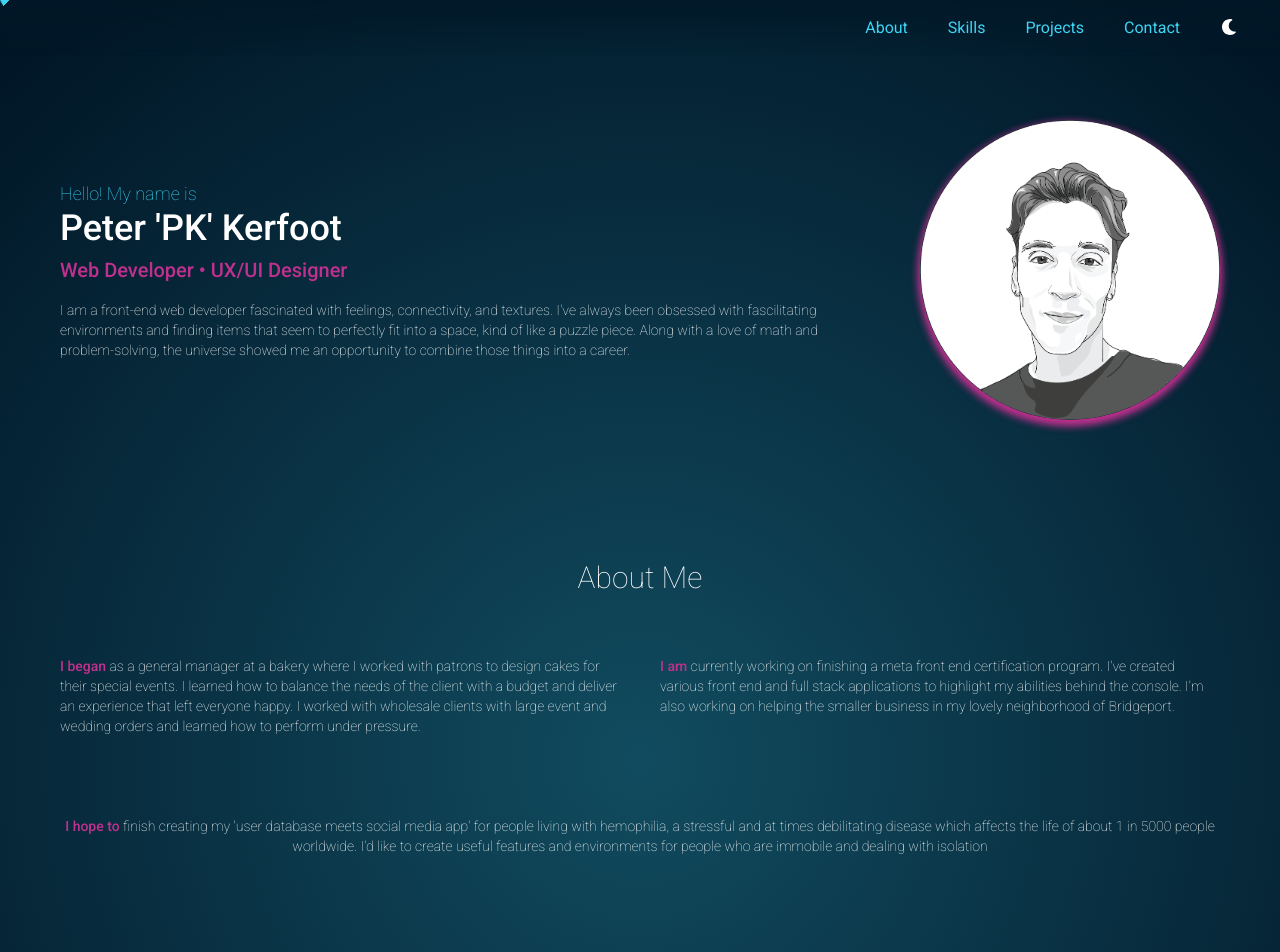
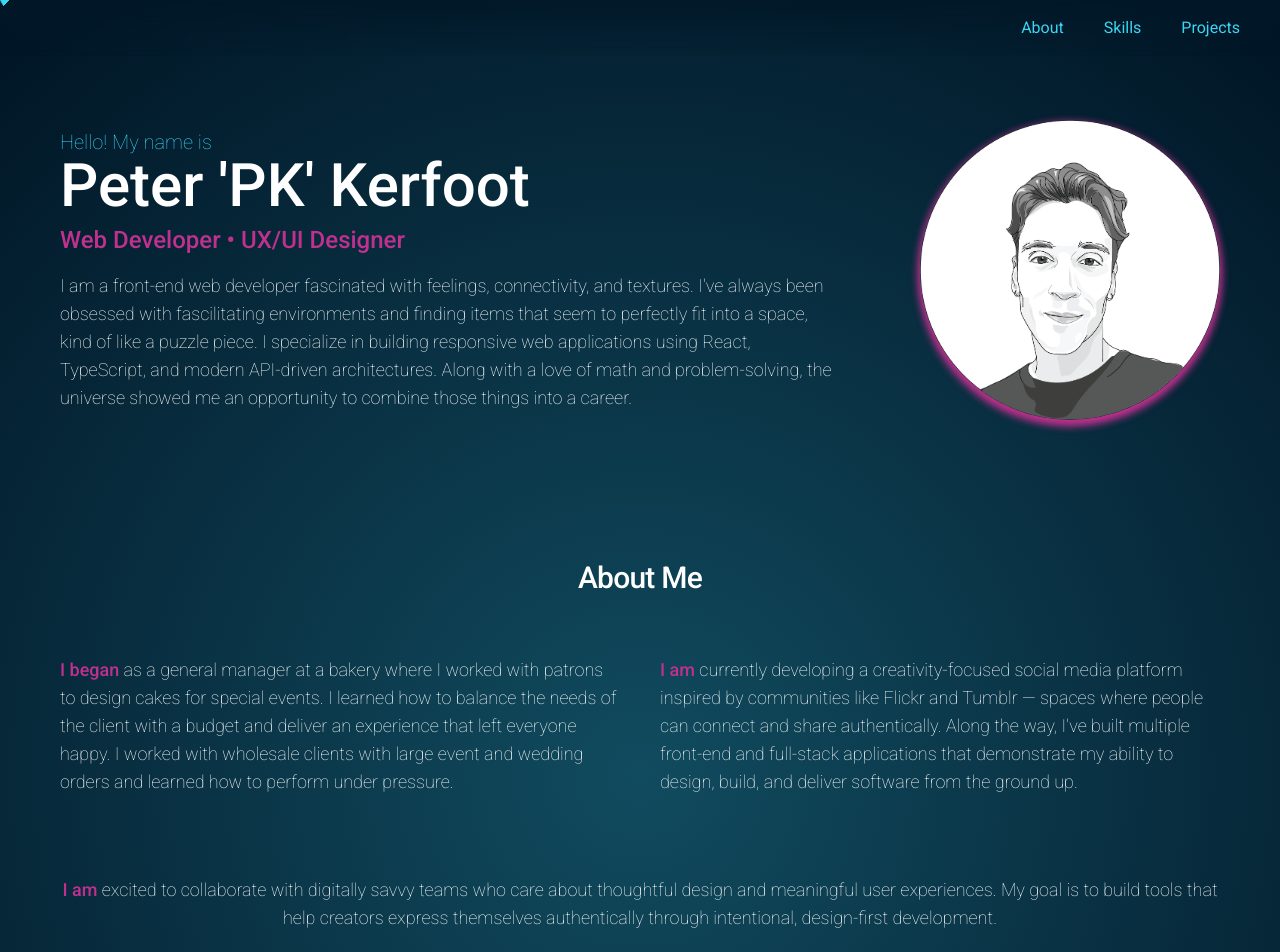
Before and after one commit to YonugJones/portfolio, a React (Vite) app: page / in a window 1280 px wide. Shown: the top 952 px of the page. Built offline with nearby package versions, Linux system fonts and the light colour scheme.

Commit message:
fix: about and hero section grammar

```diff
--- a/src/components/NavBar.tsx
+++ b/src/components/NavBar.tsx
@@ -1,5 +1,5 @@
-import { FontAwesomeIcon } from '@fortawesome/react-fontawesome'
-import { faMoon } from '@fortawesome/free-solid-svg-icons'
+// import { FontAwesomeIcon } from '@fortawesome/react-fontawesome'
+// import { faMoon } from '@fortawesome/free-solid-svg-icons'
 import { useEffect, useState } from 'react'
 
 const NavBar = () => {
@@ -39,10 +39,10 @@ const NavBar = () => {
         <li className='font-normal text-[var(--dark-three)] hover:text-[var(--dark-four)] transition-colors duration-300'>
           <a href='#projects'>Projects</a>
         </li>
-        <li className='font-normal text-[var(--dark-three)] hover:text-[var(--dark-four)] transition-colors duration-300'>
+        {/* <li className='font-normal text-[var(--dark-three)] hover:text-[var(--dark-four)] transition-colors duration-300'>
           <a href='#contact'>Contact</a>
-        </li>
-        <li>
+        </li> */}
+        {/* <li>
           <button
             type='button'
             aria-label='Toggle dark mode'
@@ -50,7 +50,7 @@ const NavBar = () => {
           >
             <FontAwesomeIcon icon={faMoon} className='w-6 h-5' />
           </button>
-        </li>
+        </li> */}
       </ul>
     </nav>
   )
--- a/src/sections/About.tsx
+++ b/src/sections/About.tsx
@@ -1,31 +1,33 @@
 const About = () => {
   return (
     <div id='about' className='py-10 scroll-mt-16'>
-      <h1 className='text-3xl text-center pb-15'>About Me</h1>
+      <h1 className='text-3xl font-medium tracking-tight text-center pb-15'>
+        About Me
+      </h1>
       <div className='grid grid-cols-2 gap-10 pb-20'>
-        <p className='text-sm'>
+        <p className='text-lg'>
           <span className='font-medium text-[var(--dark-four)]'>I began</span>{' '}
           as a general manager at a bakery where I worked with patrons to design
-          cakes for their special events. I learned how to balance the needs of
-          the client with a budget and deliver an experience that left everyone
+          cakes for special events. I learned how to balance the needs of the
+          client with a budget and deliver an experience that left everyone
           happy. I worked with wholesale clients with large event and wedding
           orders and learned how to perform under pressure.
         </p>
-        <p className='text-sm'>
+        <p className='text-lg'>
           <span className='font-medium text-[var(--dark-four)]'>I am</span>{' '}
-          currently working on finishing a meta front end certification program.
-          I've created various front end and full stack applications to
-          highlight my abilities behind the console. I'm also working on helping
-          the smaller business in my lovely neighborhood of Bridgeport.
+          currently developing a creativity-focused social media platform
+          inspired by communities like Flickr and Tumblr — spaces where people
+          can connect and share authentically. Along the way, I've built
+          multiple front-end and full-stack applications that demonstrate my
+          ability to design, build, and deliver software from the ground up.
         </p>
       </div>
-      <p className='text-sm text-center'>
-        <span className='font-medium text-[var(--dark-four)]'>I hope to</span>{' '}
-        finish creating my 'user database meets social media app' for people
-        living with hemophilia, a stressful and at times debilitating disease
-        which affects the life of about 1 in 5000 people worldwide. I'd like to
-        create useful features and environments for people who are immobile and
-        dealing with isolation
+      <p className='text-lg text-center'>
+        <span className='font-medium text-[var(--dark-four)]'>I am</span>{' '}
+        excited to collaborate with digitally savvy teams who care about
+        thoughtful design and meaningful user experiences. My goal is to build
+        tools that help creators express themselves authentically through
+        intentional, design-first development.
       </p>
     </div>
   )
--- a/src/sections/Hero.tsx
+++ b/src/sections/Hero.tsx
@@ -5,20 +5,22 @@ const Hero = () => {
     <div id='hero' className='py-25 scroll-mt-16'>
       <div className='grid grid-cols-1 md:grid-cols-[1fr_300px] gap-20 items-center'>
         <div>
-          <h2 className='text-lg text-[var(--dark-three)]'>
+          <h2 className='text-xl text-[var(--dark-three)]'>
             Hello! My name is
           </h2>
-          <h1 className='text-4xl font-medium'>Peter 'PK' Kerfoot</h1>
-          <h2 className='text-xl mt-2 font-medium text-[var(--dark-four)]'>
+          <h1 className='text-6xl font-medium'>Peter 'PK' Kerfoot</h1>
+          <h2 className='text-2xl mt-2 font-medium text-[var(--dark-four)]'>
             Web Developer • UX/UI Designer
           </h2>
-          <p className='mt-4 text-sm'>
+          <p className='mt-4 text-lg'>
             I am a front-end web developer fascinated with feelings,
             connectivity, and textures. I've always been obsessed with
             fascilitating environments and finding items that seem to perfectly
-            fit into a space, kind of like a puzzle piece. Along with a love of
-            math and problem-solving, the universe showed me an opportunity to
-            combine those things into a career.
+            fit into a space, kind of like a puzzle piece. I specialize in
+            building responsive web applications using React, TypeScript, and
+            modern API-driven architectures. Along with a love of math and
+            problem-solving, the universe showed me an opportunity to combine
+            those things into a career.
           </p>
         </div>
         <div className='w-full h-full object-cover rounded-full shadow-[0_4px_10px_var(--dark-four)] hover:shadow-[0_8px_20px_var(--dark-four)] transition-shadow duration-300'>
```
